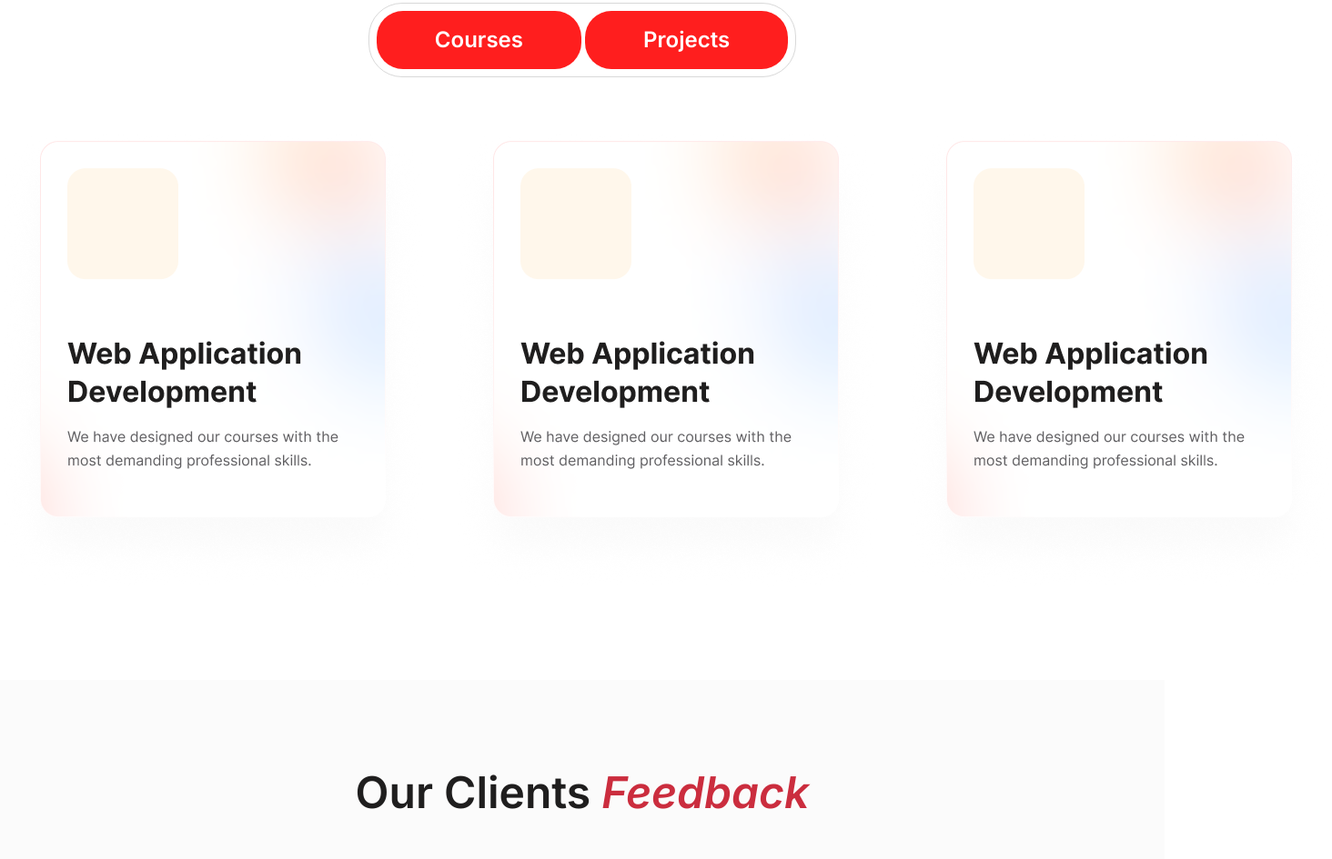
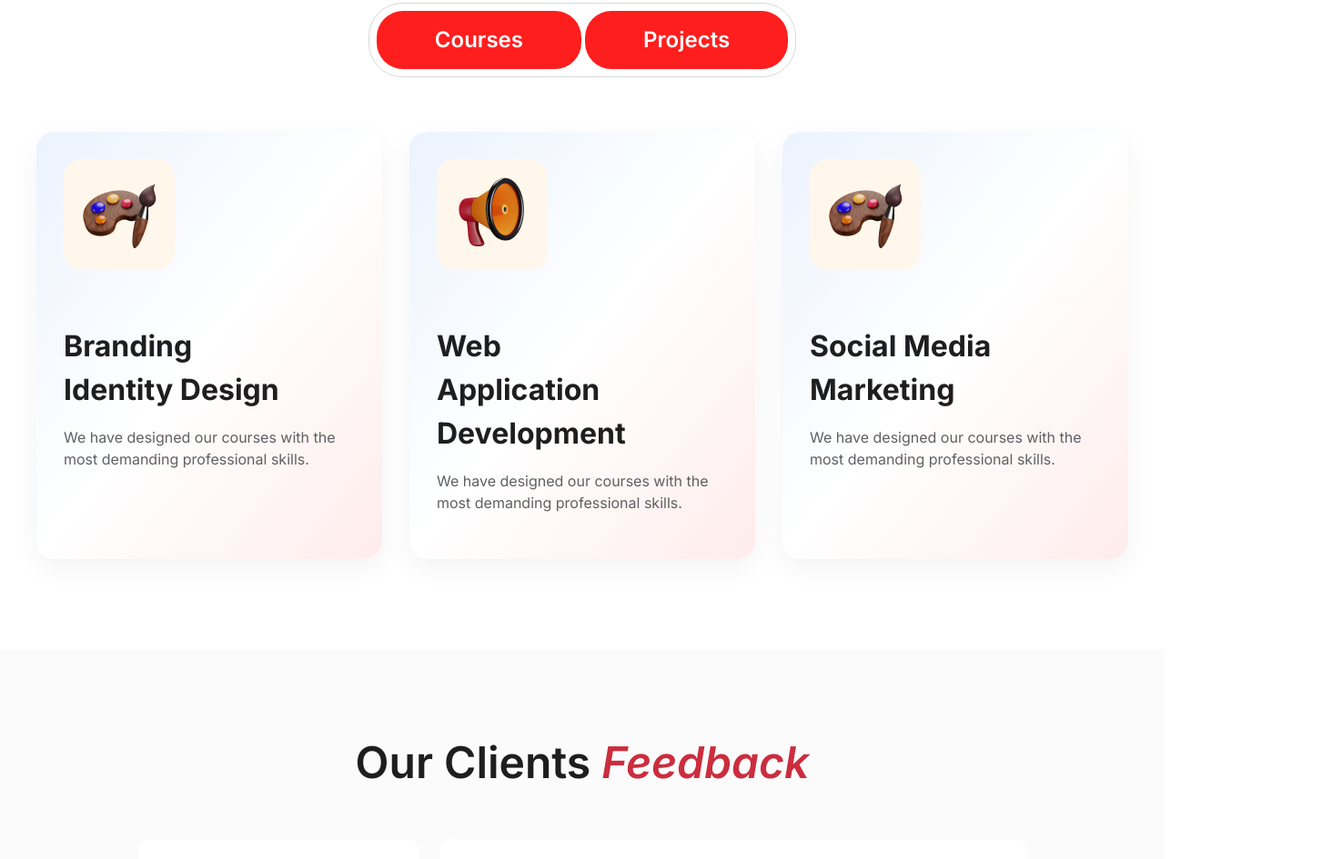
Before and after one commit to sajibkhandev/CIT-Canada-Ageny, a plain HTML site: page index.html in a window 1280 px wide. Shown: the part 2125-3070 px from the top of the page at 91% size, 1464 px wide, since content can reach past the window. Drawn offline with nearby package versions, Linux system fonts and the light colour scheme; a web font is replaced by a local one.

Commit message:
service part customize

```diff
--- a/index.html
+++ b/index.html
@@ -153,10 +153,40 @@
                 </div>
             </div>
 
-            <div class="flex gap-x-[30px] ">
-                <img src="./images/Frame 10726.png" alt="">
-                <img src="./images/Frame 10726.png" alt="">
-                <img src="./images/Frame 10726.png" alt="">
+            <div class="flex gap-x-[30px] justify-center ">
+
+                <div class="w-[380px] bg-gradient-to-br from-[#EBF3FE] via-[#FFFFFF] to-[#FEECEB] rounded-[20px] shadow-[0px_10px_30px_rgba(0,0,0,0.05)] px-[30px] pt-[30px] pb-[50px]">
+                    <div class="w-[122px] h-[122px] bg-[#FFF7EB] rounded-[20px] mb-[60px] flex justify-center items-center">
+                        <img src="./images/serviceImage1.png" alt="">
+
+                    </div>
+                    <h4 class="w-[254px] text-[32px] text-third font-bold font-inter ">Branding Identity Design</h4>
+                    <p class="text-base text-[#605F62] font-normal font-inter pt-4">We have designed our courses with the most demanding professional skills.</p>
+                </div>
+                <div class="w-[380px] bg-gradient-to-br from-[#EBF3FE] via-[#FFFFFF] to-[#FEECEB] rounded-[20px] shadow-[0px_10px_30px_rgba(0,0,0,0.05)] px-[30px] pt-[30px] pb-[50px]">
+                    <div class="w-[122px] h-[122px] bg-[#FFF7EB] rounded-[20px] mb-[60px] flex justify-center items-center">
+                        <img src="./images/serviceImage3.png" alt="">
+
+                    </div>
+                    <h4 class="w-[254px] text-[32px] text-third font-bold font-inter ">Web Application Development </h4>
+                    <p class="text-base text-[#605F62] font-normal font-inter pt-4">We have designed our courses with the most demanding professional skills.</p>
+                </div>
+
+                <div class="w-[380px] bg-gradient-to-br from-[#EBF3FE] via-[#FFFFFF] to-[#FEECEB] rounded-[20px] shadow-[0px_10px_30px_rgba(0,0,0,0.05)] px-[30px] pt-[30px] pb-[50px]">
+                    <div class="w-[122px] h-[122px] bg-[#FFF7EB] rounded-[20px] mb-[60px] flex justify-center items-center">
+                        <img src="./images/serviceImage1.png" alt="">
+
+                    </div>
+                    <h4 class="w-[254px] text-[32px] text-third font-bold font-inter ">Social Media Marketing</h4>
+                    <p class="text-base text-[#605F62] font-normal font-inter pt-4">We have designed our courses with the most demanding professional skills.</p>
+                </div>
+
+
+
+
+
+
+
 
 
             </div>
```
Also changed, not shown: images/Frame 10726.png (deleted), images/serviceImage.png (deleted), images/serviceImage1.png (added), images/serviceImage3.png (added).
